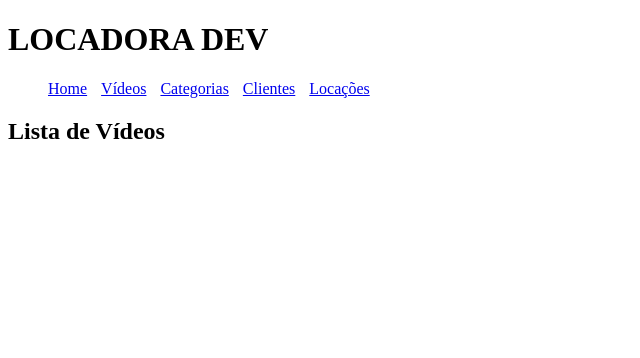
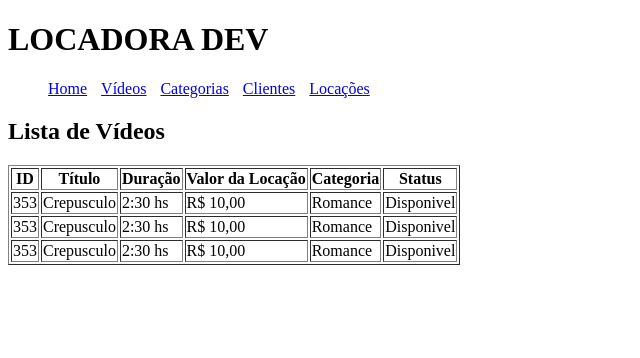
Before and after one commit to marcos-de-melo/locadoradevb, a PHP site: page /index.php?menu=lista-videos in a window 1280 px wide. Shown: the top 358 px of the page, without its empty margins (0-640 px from the left). Run offline with PHP 8.4, Linux system fonts and the light colour scheme; data comes from the database, SQL or seed files in the repository.

Commit message:
lista videos pronto

```diff
--- /dev/null
+++ b/db/conexao.php
@@ -0,0 +1,8 @@
+<?php
+const SERVIDOR = "localhost";
+const USUARIO = "root";
+const SENHA = "";
+const BANCO = "dblocadoradevb";
+$conexao = mysqli_connect(SERVIDOR, USUARIO, SENHA, BANCO);
+
+?>
--- a/index.php
+++ b/index.php
@@ -1,3 +1,7 @@
+<?php
+include("./db/conexao.php");
+?>
+
 <!DOCTYPE html>
 <html lang="en">
 <head>
--- a/lista-videos.php
+++ b/lista-videos.php
@@ -1 +1,34 @@
+<?php
+$sql = "SELECT * FROM tbvideos";
+$rs = mysqli_query($conexao,$sql);
+?>
 <h2>Lista de Vídeos</h2>
+
+<table border="1">
+    <thead>
+        <tr>
+            <th>ID</th>
+            <th>Título</th>
+            <th>Duração</th>
+            <th>Valor da Locação</th>
+            <th>Categoria</th>
+            <th>Status</th>
+        </tr>
+    </thead>
+    <tbody>
+       <?php
+       while($dados = mysqli_fetch_assoc($rs)){
+       ?>
+        <tr>
+            <td>353</td>
+            <td>Crepusculo</td>
+            <td>2:30 hs</td>
+            <td>R$ 10,00</td>
+            <td>Romance</td>
+            <td>Disponivel</td>
+        </tr>
+        <?php
+       }
+        ?>
+    </tbody>
+</table>
```
